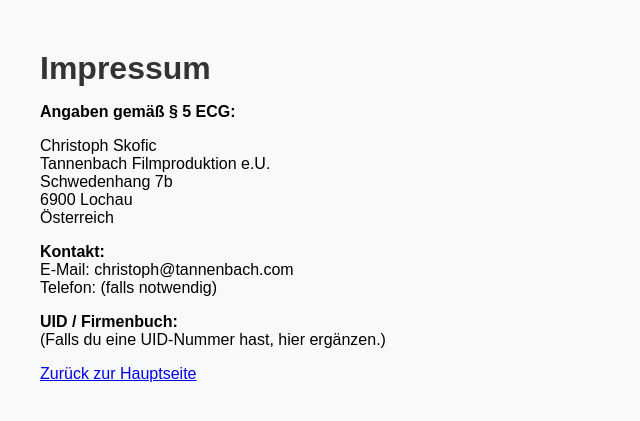
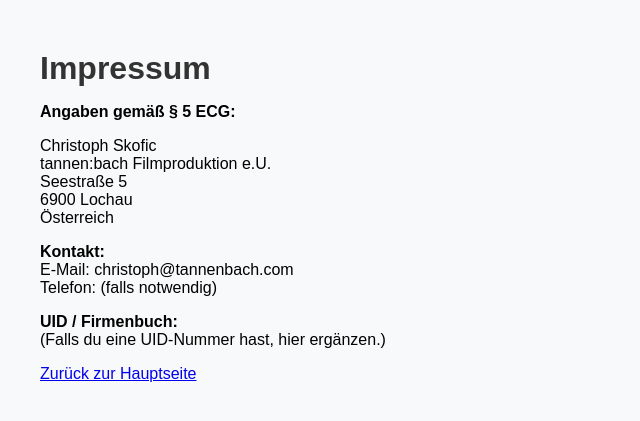
Before and after one commit to tannenbach/focus-ai, a Flask app: template templates/impressum.html in a window 1280 px wide. Shown: the top 421 px of the page, without its empty margins (0-640 px from the left). Run offline with Flask 3, Linux system fonts and the light colour scheme; the template is opened without the code that fills it, so the values that code supplies are empty.

Commit message:
Update company name and address in impressum.html

```diff
--- a/templates/impressum.html
+++ b/templates/impressum.html
@@ -13,8 +13,8 @@
         <p><strong>Angaben gemäß § 5 ECG:</strong></p>
         <p>
         Christoph Skofic<br>
-        Tannenbach Filmproduktion e.U.<br>
-        Schwedenhang 7b<br>
+        tannen:bach Filmproduktion e.U.<br>
+        Seestraße 5<br>
         6900 Lochau<br>
         Österreich
         </p>
```
